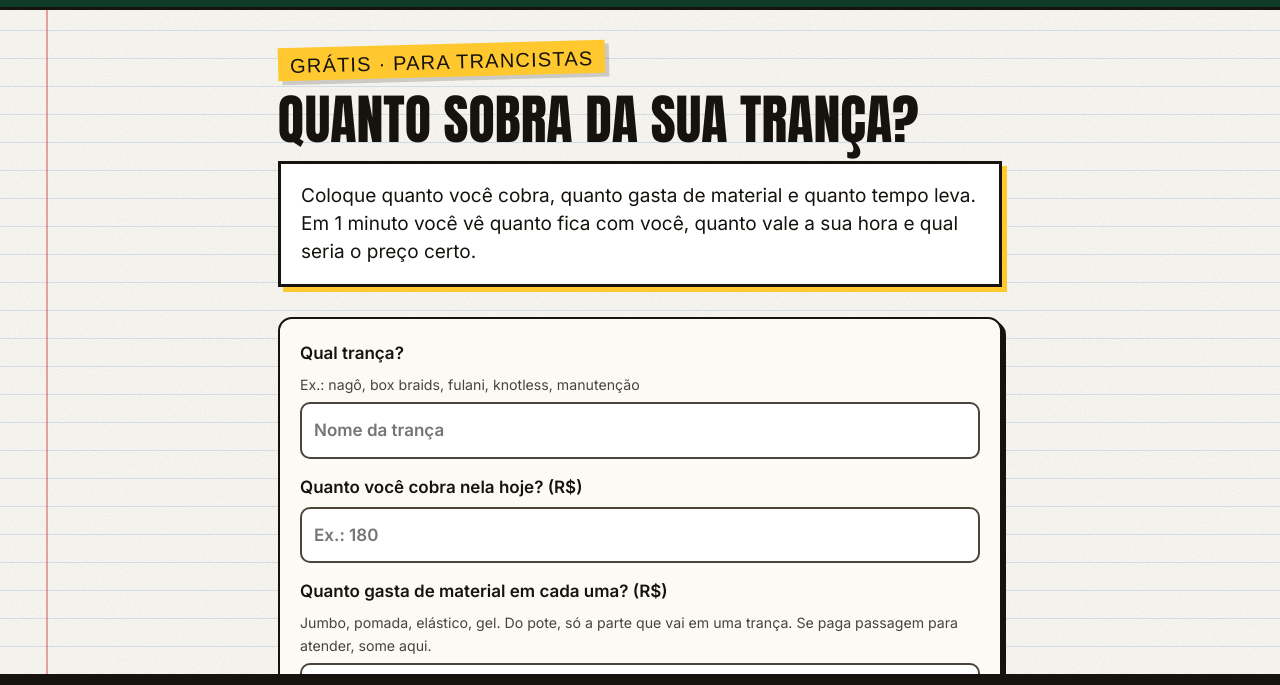
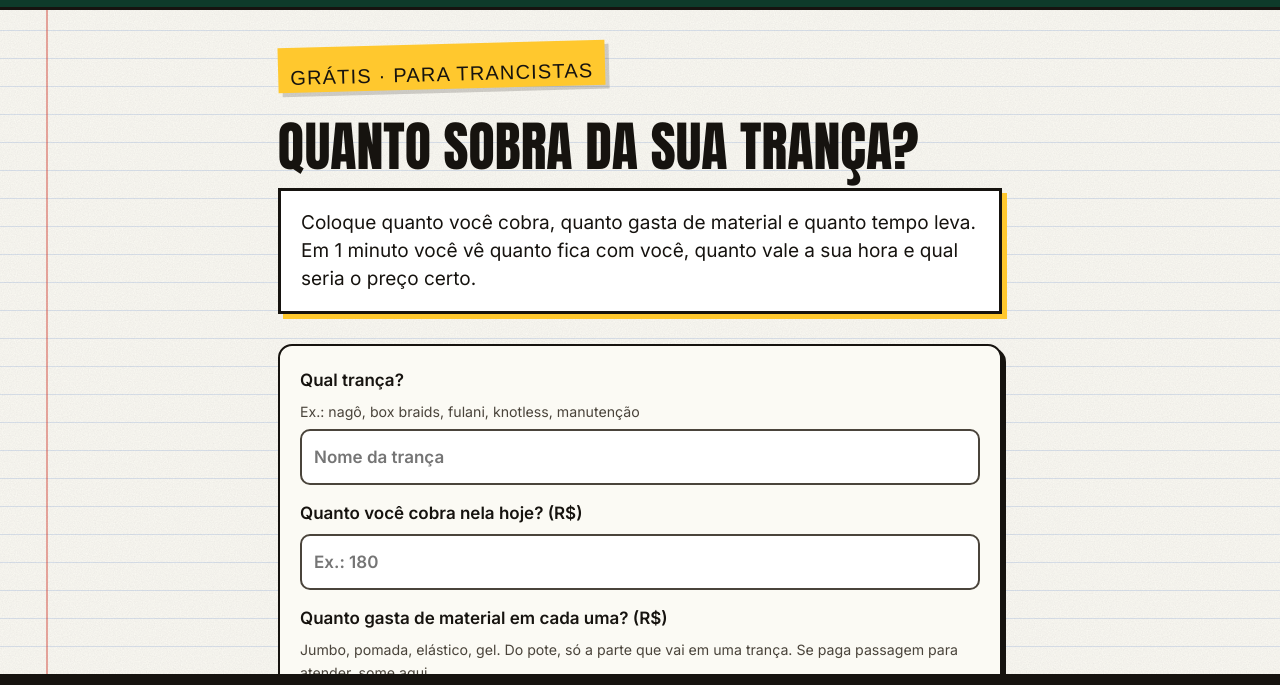
Before and after one commit to jvorganiza/jvorganiza.github.io, a plain HTML site: page calculadora/trancista/index.html in a window 1280 px wide. Shown: the part 53-738 px from the top of the page. Drawn offline with Linux system fonts and the light colour scheme.

Commit message:
Texto solto na folha alinhado a pauta do caderno (calculadora trancista e pagina de venda); etiqueta das telas legivel
Co-Authored-By: Claude Opus 5.5 <noreply@anthropic.com>

```diff
--- a/calculadora/trancista/index.html
+++ b/calculadora/trancista/index.html
@@ -61,6 +61,7 @@ document.addEventListener('click',function(e){var a=e.target.closest&&e.target.c
 .previa .ver{justify-self:center;color:var(--tinta);font-weight:600}
 .miudo{font-size:13px;color:var(--tinta2);margin:0}
 @media (max-width:480px){.linha2{grid-template-columns:1fr}}
+.res>p{line-height:28px;margin:0}
 </style>
 <script src="/cookies.js" defer></script>
 </head>
@@ -154,9 +155,21 @@ $('calc').addEventListener('submit',function(e){
   var tn=$('t-nome');tn.textContent=cap(nome);var sm=document.createElement('small');sm.textContent='leva cerca de '+tempo;tn.appendChild(sm);
   $('t-preco').textContent=brl(final);
   contas++;
-  $('res').classList.add('on');$('res').scrollIntoView({behavior:'smooth',block:'start'});
+  $('res').classList.add('on');if(window.__pauta)window.__pauta();$('res').scrollIntoView({behavior:'smooth',block:'start'});
   try{fbq('trackCustom','Calculou',{n:contas,hora:Math.round(hora),origem:ORIGEM,pagina:'calculadora-trancista'});if(contas===1)fbq('track','Lead',{content_name:'calculadora-trancista'});}catch(_){}
 });
+})();
+/* Pauta do caderno (mesma regra do caderno/gerar.py): empurra cada texto solto na folha até a linha de base cair na pauta (linhas a cada 28 px). */
+(function(){
+  var SEL='.artigo>.tag,.artigo>h1,.res>p';
+  var PASSO=28,LINHA=26;
+  function base(el){var m=document.createElement('span');m.style.cssText='display:inline-block;width:0;height:0;vertical-align:baseline';el.insertBefore(m,el.firstChild);var y=m.getBoundingClientRect().bottom+window.scrollY;m.remove();return y;}
+  function alinhar(){var els=[].slice.call(document.querySelectorAll(SEL)).filter(function(el){return el.offsetParent});els.forEach(function(el){el.style.paddingTop='';});
+    els.forEach(function(el){var d=((LINHA-base(el))%PASSO+PASSO)%PASSO;if(d>.5)el.style.paddingTop=(parseFloat(getComputedStyle(el).paddingTop)+d)+'px';});}
+  var t;function agenda(){clearTimeout(t);t=setTimeout(alinhar,80);}
+  window.__pauta=alinhar;alinhar();
+  if(document.fonts&&document.fonts.ready)document.fonts.ready.then(alinhar);
+  window.addEventListener('load',alinhar);window.addEventListener('resize',agenda);
 })();
 </script>
 </body>
```
Also changed, not shown: na-ponta-do-lapis/trancista/index.html (+10 -1 lines).
